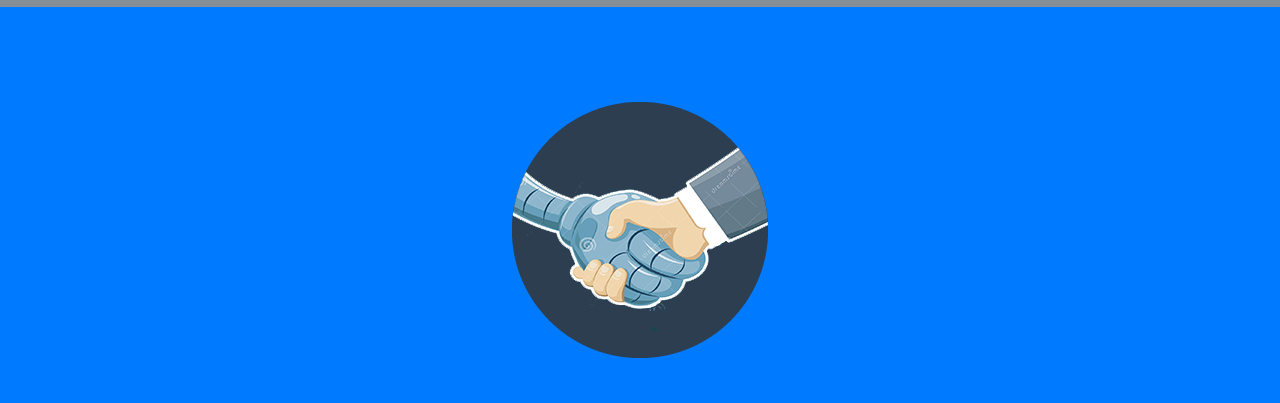
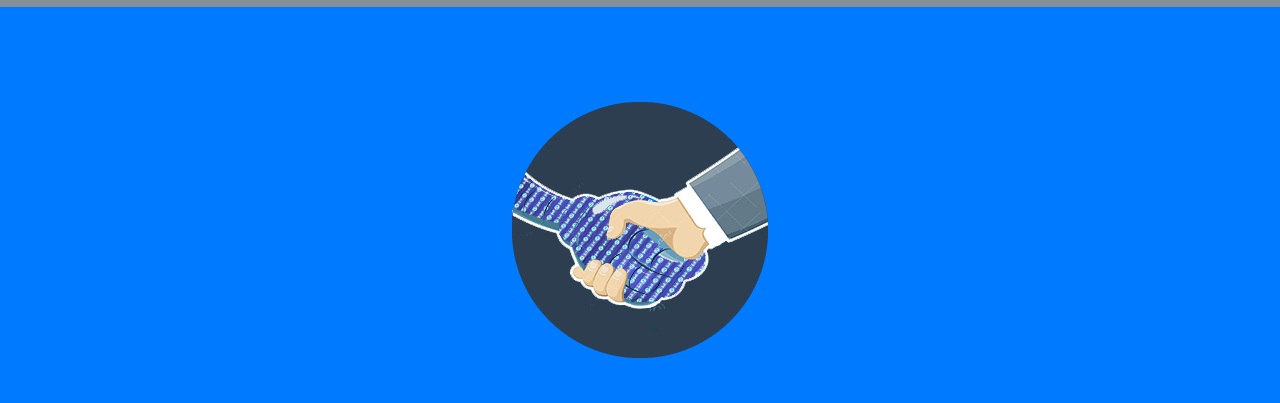
Before and after one commit to frantic0/scratch-interactive-machine-learning-extension, a website with bundled scripts: page index.html in a window 1280 px wide. Shown: the part 100-503 px from the top of the page. Built offline with nearby package versions, Linux system fonts and the light colour scheme; files whose address does not match are found by name.

Commit message:
added new profile image

```diff
--- a/index.html
+++ b/index.html
@@ -60,7 +60,7 @@
     <!-- Header -->
     <header class="masthead bg-primary text-white text-center">
       <div class="container">
-        <img class="img-fluid mb-5 d-block mx-auto" src="img/profile.png" alt="">
+        <img class="img-fluid mb-5 d-block mx-auto" src="img/profile2.png" alt="">
         <h2 class="text-uppercase mb-0">Interactive Machine Learning</h2>
         <hr>
         <!-- <hr class="star-light"> -->
```
Also changed, not shown: img/1.jpg (added), img/profile2.png (added).
